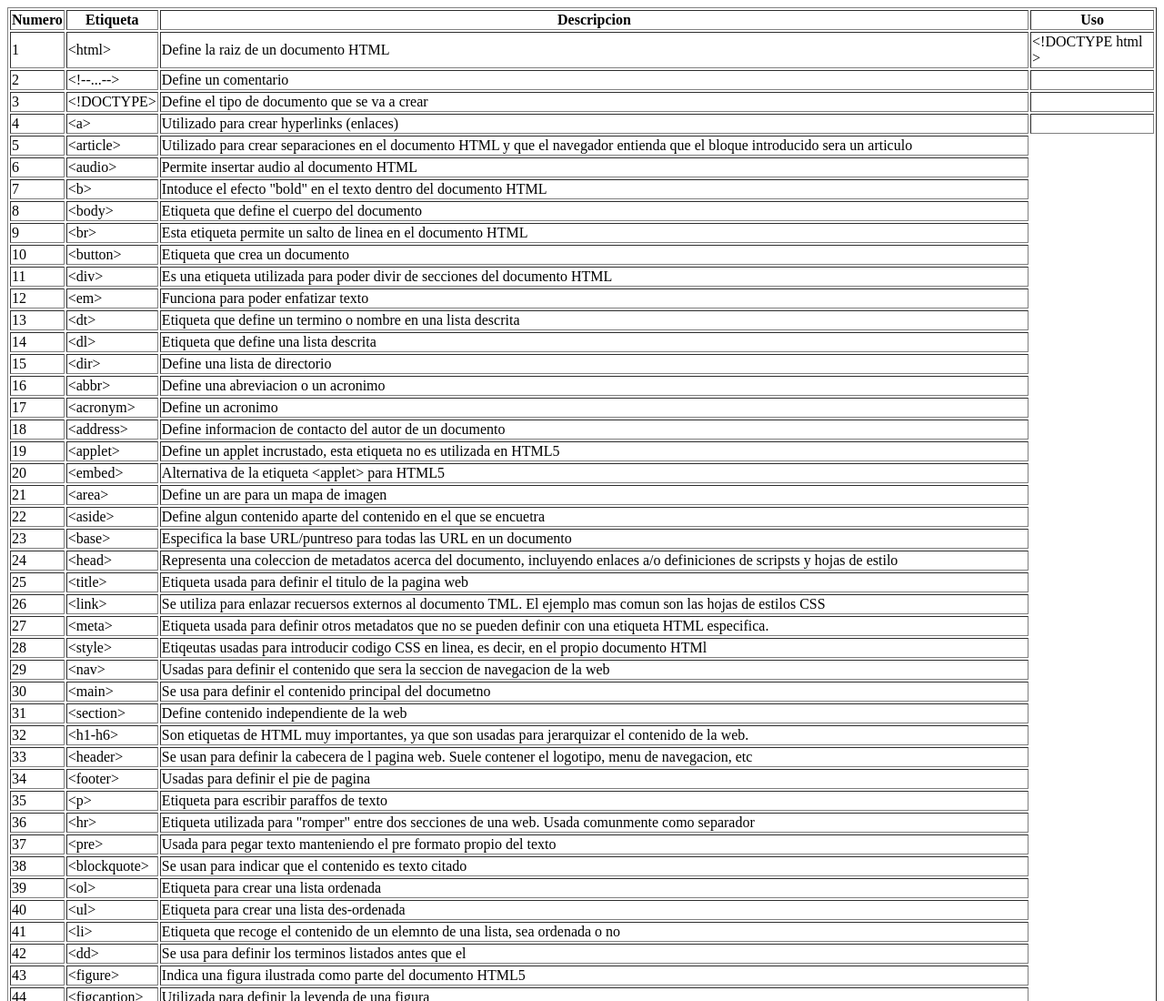
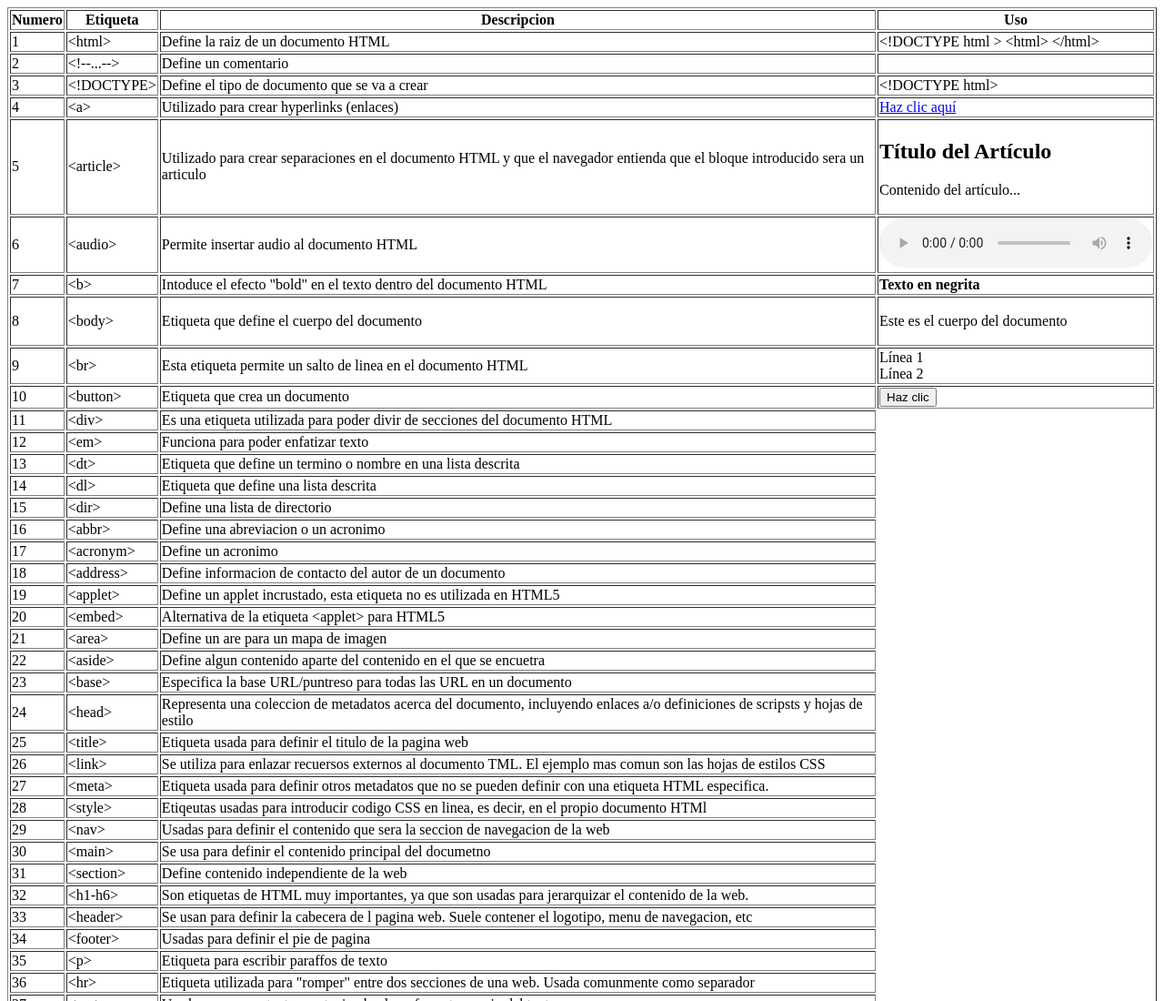
Before and after one commit to ErickJCTUni/Practica-2, a plain HTML site: page index.html in a window 1280 px wide. Shown: the top 1100 px of the page at 91% size. Drawn offline with Linux system fonts and the light colour scheme.

Commit message:
Agrego de mas ejemplos

```diff
--- a/index.html
+++ b/index.html
@@ -19,17 +19,35 @@
             <td>&lt;html&gt;</td>
             <td>Define la raiz de un documento HTML</td>
             <td>&lt;!DOCTYPE html &gt;
+                &lt;html&gt; &lt;/html&gt;
                 </td>
         </tr>
-        <tr><td>2</td><td>&lt;!--...--&gt;</td><td>Define un comentario</td><td></td></tr>
-        <tr><td>3</td><td>&lt;!DOCTYPE&gt;</td><TD>Define el tipo de documento que se va a crear</TD><td></td></tr>
-        <tr><td>4</td><td>&lt;a&gt;</td><td>Utilizado para crear hyperlinks (enlaces)</td><td></td></tr>
-        <tr><td>5</td><td>&lt;article&gt;</td><td>Utilizado para crear separaciones en el documento HTML y que el navegador entienda que el bloque introducido sera un articulo</td></tr>
-        <tr><td>6</td><td>&lt;audio&gt;</td><td>Permite insertar audio al documento HTML</td></tr>
-        <tr><td>7</td><td>&lt;b&gt;</td><td>Intoduce el efecto "bold" en el texto dentro del documento HTML</td></tr>
-        <tr><td>8</td><td>&lt;body&gt;</td><td>Etiqueta que define el cuerpo del documento</td></tr>
-        <tr><td>9</td><td>&lt;br&gt;</td><td>Esta etiqueta permite un salto de linea en el documento HTML</td></tr>
-        <tr><td>10</td><td>&lt;button&gt;</td><td>Etiqueta que crea un documento </td></tr>
+        <tr><td>2</td><td>&lt;!--...--&gt;</td><td>Define un comentario</td><td><!-- Este es un comentario en HTML -->
+        </td></tr>
+        <tr><td>3</td><td>&lt;!DOCTYPE&gt;</td><TD>Define el tipo de documento que se va a crear</TD><td>&lt;!DOCTYPE html&gt;</td></tr>
+        <tr><td>4</td><td>&lt;a&gt;</td><td>Utilizado para crear hyperlinks (enlaces)</td><td><a href="https://www.ejemplo.com">Haz clic aquí</a>
+        </td></tr>
+        <tr><td>5</td><td>&lt;article&gt;</td><td>Utilizado para crear separaciones en el documento HTML y que el navegador entienda que el bloque introducido sera un articulo</td><td><article>
+            <h2>Título del Artículo</h2>
+            <p>Contenido del artículo...</p>
+        </article>
+        </td></tr>
+        <tr><td>6</td><td>&lt;audio&gt;</td><td>Permite insertar audio al documento HTML</td><td><audio controls>
+            <source src="audio.mp3" type="audio/mpeg">
+            Tu navegador no soporta el elemento de audio.
+        </audio>
+        </td></tr>
+        <tr><td>7</td><td>&lt;b&gt;</td><td>Intoduce el efecto "bold" en el texto dentro del documento HTML</td> <td><b>Texto en negrita</b>
+        </td></tr>
+        <tr><td>8</td><td>&lt;body&gt;</td><td>Etiqueta que define el cuerpo del documento</td><td><body>
+            <p>Este es el cuerpo del documento</p>
+        </body>
+        </td></tr>
+        <tr><td>9</td><td>&lt;br&gt;</td><td>Esta etiqueta permite un salto de linea en el documento HTML</td> <td>Línea 1<br>
+            Línea 2
+            </td></tr>
+        <tr><td>10</td><td>&lt;button&gt;</td><td>Etiqueta que crea un documento </td><td><button>Haz clic</button>
+        </td></tr>
         <tr><td>11</td><td>&lt;div&gt;</td><td>Es una etiqueta utilizada para poder divir de secciones del documento HTML</td></tr>
         <tr><td>12</td><td>&lt;em&gt;</td><td>Funciona para poder enfatizar texto</td></tr>
         <tr><td>13</td><td>&lt;dt&gt;</td><td>Etiqueta que define un termino o nombre en una lista descrita</td></tr>
```
